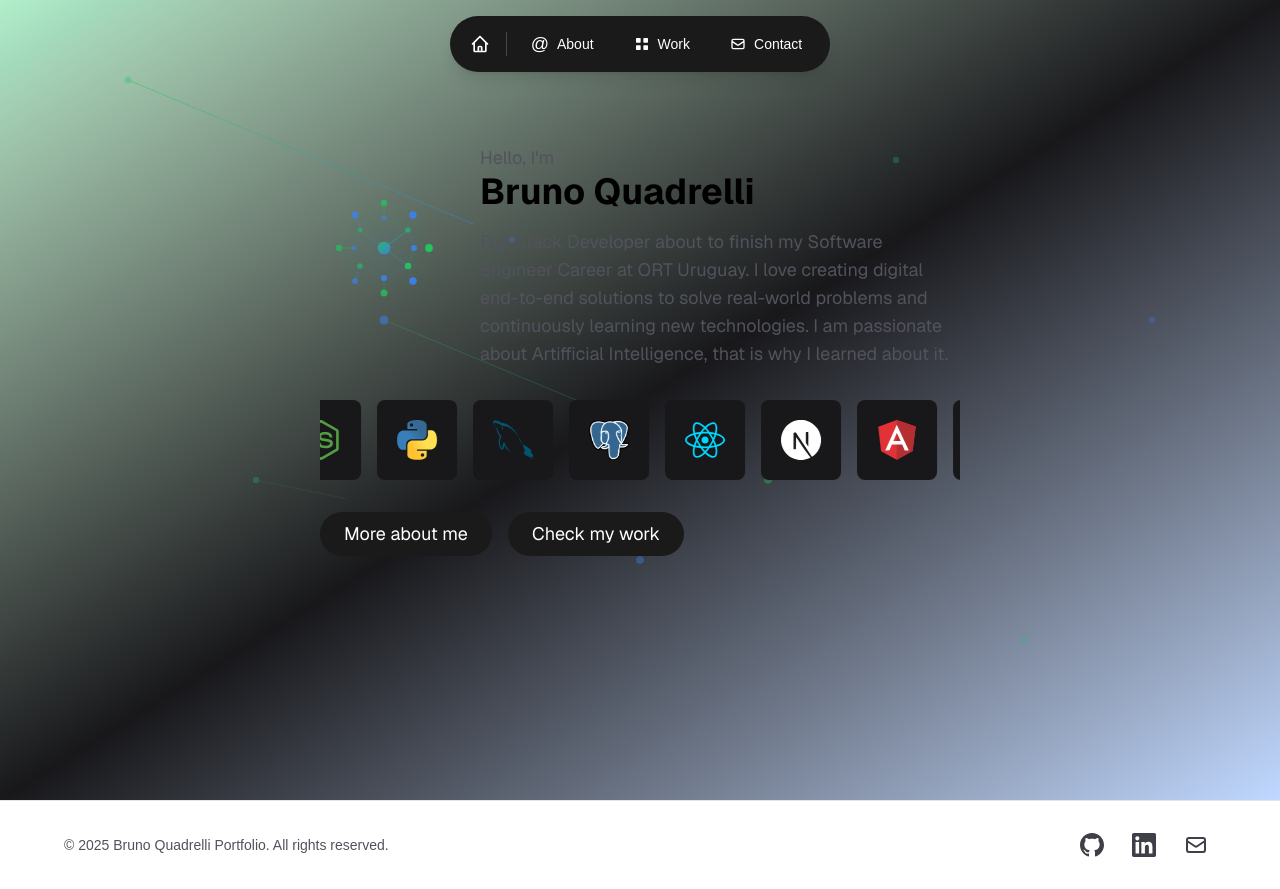
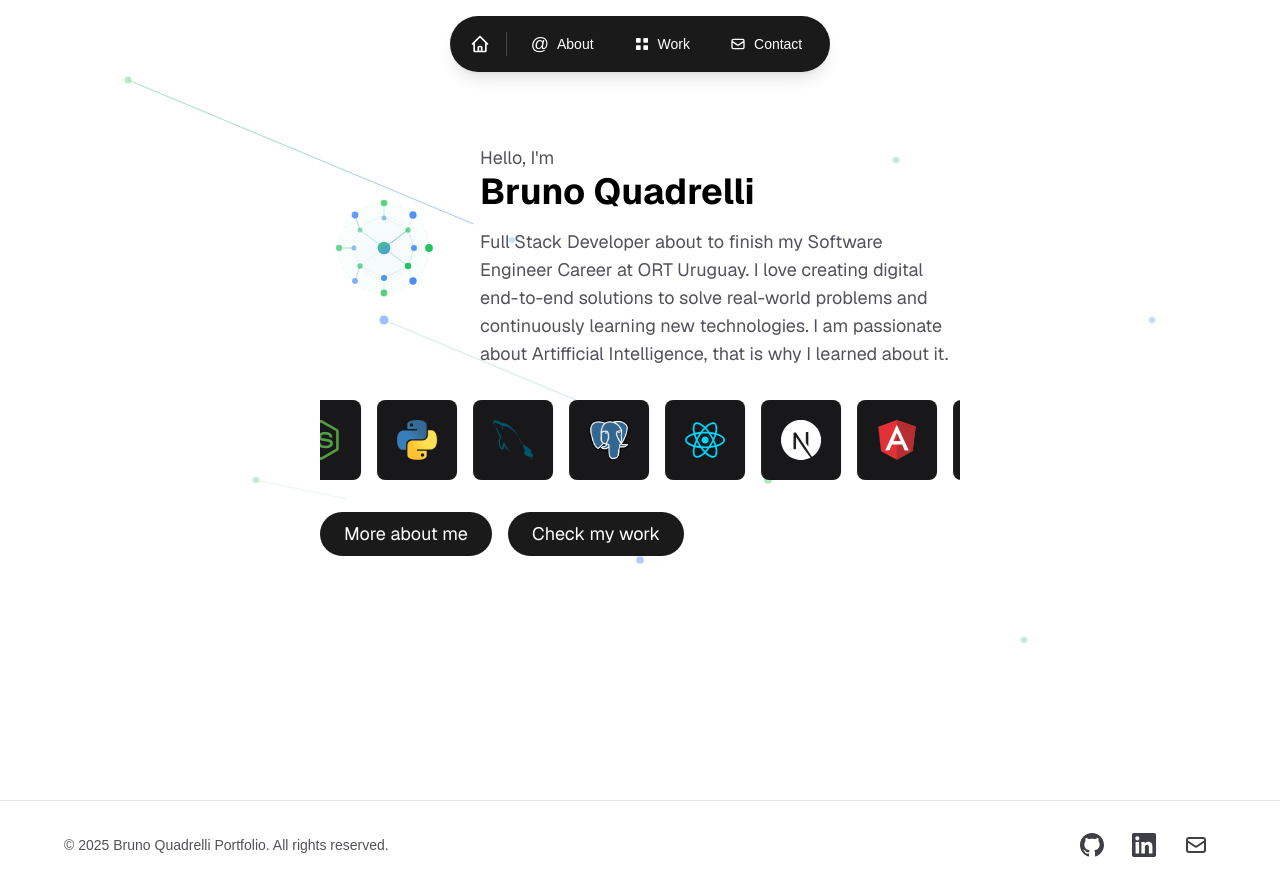
Before and after one commit to BrunoQu25/portfolio, a Next.js app in the folder my-portfolio/: page / in a window 1280 px wide. Built offline with nearby package versions, Linux system fonts and the light colour scheme.

Commit message:
fix quit gradient

```diff
--- a/my-portfolio/app/animations/AnimatedBackground.tsx
+++ b/my-portfolio/app/animations/AnimatedBackground.tsx
@@ -5,8 +5,7 @@ import { motion } from "framer-motion";
 export default function AnimatedBackground() {
   return (
     <div className="fixed inset-0 -z-10 overflow-hidden">
-      {/* Animated gradient background */}
-      <div className="absolute inset-0 bg-gradient-to-br from-green-500/30 via-zinc-900 to-blue-500/30">
+
         {/* Geometric network pattern */}
         <svg className="absolute inset-0 w-full h-full opacity-50">
           <defs>
@@ -103,6 +102,5 @@ export default function AnimatedBackground() {
           />
         </svg>
       </div>
-    </div>
   );
 }
```
